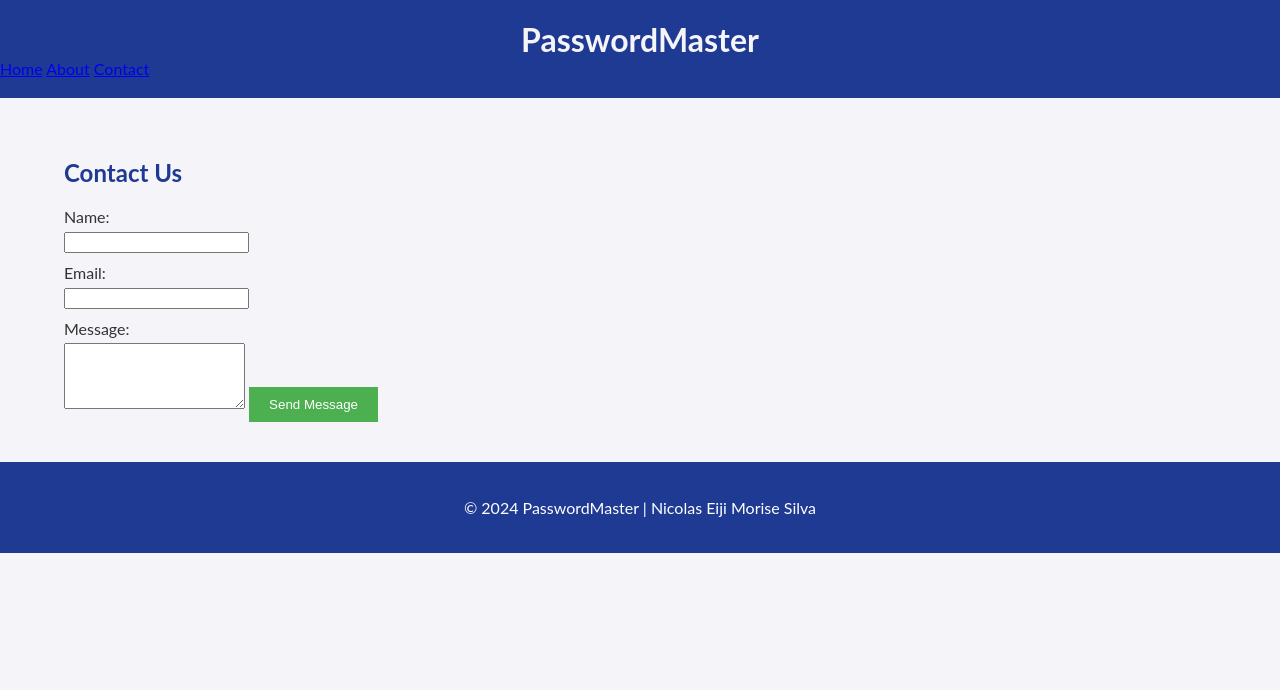
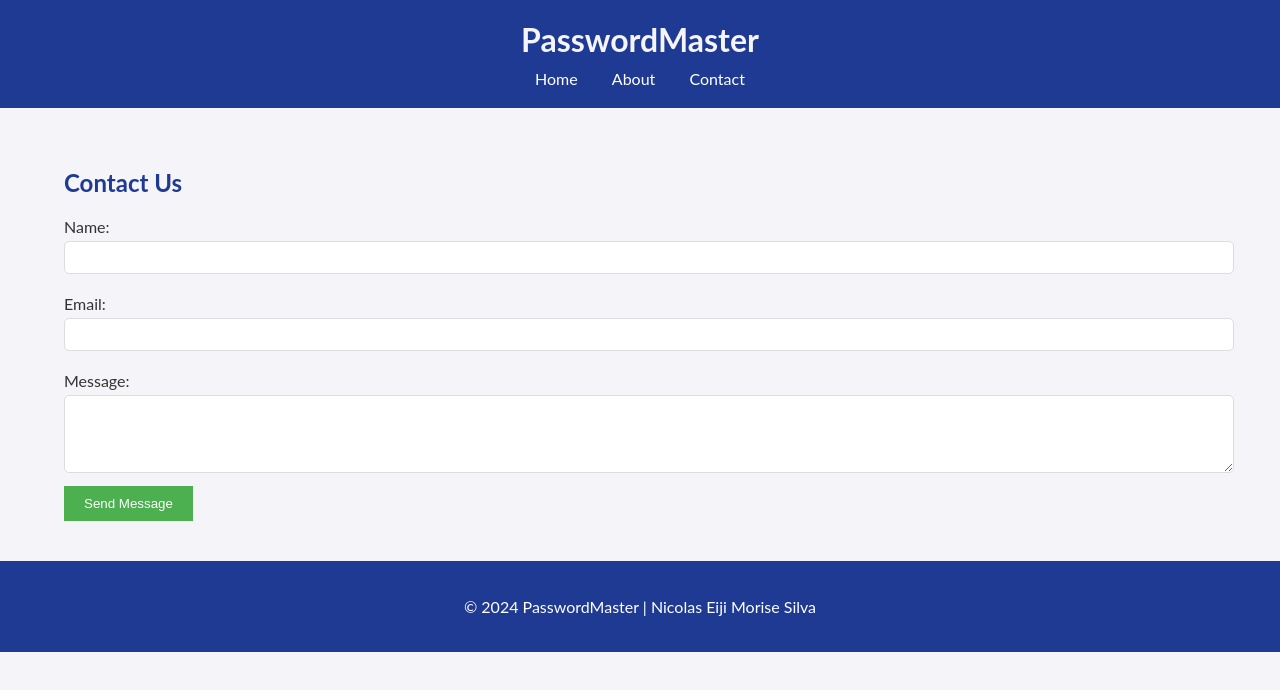
Before and after one commit to Linguinese/wdd131, a plain HTML site: page project/contact.html in a window 1280 px wide. Drawn offline with Linux system fonts and the light colour scheme.

Commit message:
Update password-site.css

```diff
--- a/project/styles/password-site.css
+++ b/project/styles/password-site.css
@@ -115,6 +115,37 @@ footer ul li a:hover {
     text-decoration: underline;
 }
 
+/* Navigation */
+nav {
+    text-align: center;
+    margin-top: 10px;
+}
+
+nav a {
+    color: white;
+    text-decoration: none;
+    margin: 0 15px;
+}
+
+nav a:hover {
+    text-decoration: underline;
+}
+
+/* Contact Form */
+#contact-form label {
+    display: block;
+    margin: 10px 0 5px;
+}
+
+#contact-form input, #contact-form textarea {
+    width: 100%;
+    padding: 8px;
+    margin-bottom: 10px;
+    border-radius: 5px;
+    border: 1px solid #ddd;
+}
+
+
 @media (max-width: 768px) {
     nav {
         float: none;
```
